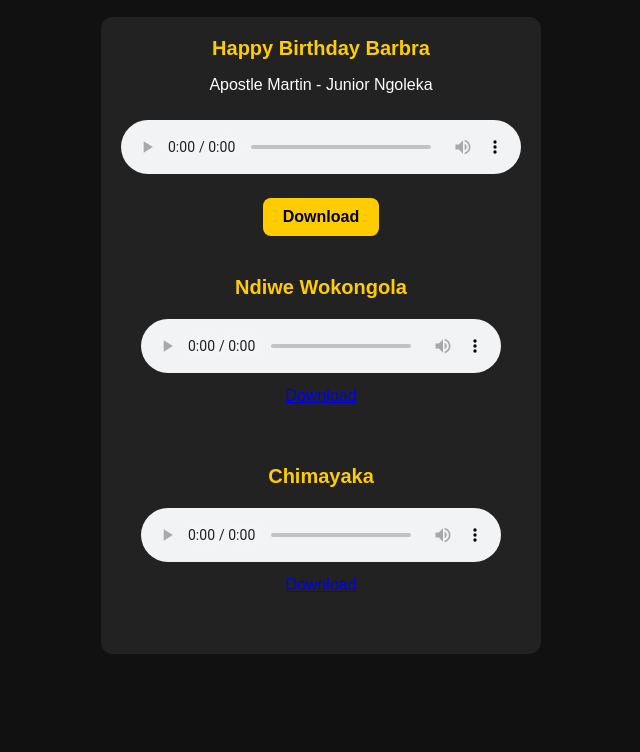
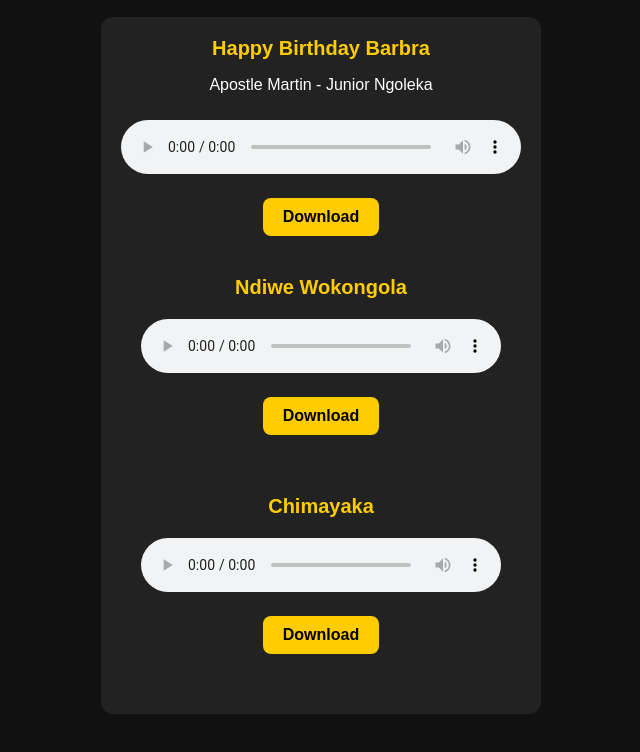
Before and after one commit to JuniorNgoleka/astro-blog-starter-template, an Astro site: page /music in a window 1280 px wide. Shown: the part 1045-1797 px from the top of the page, without its empty margins (319-959 px from the left). Before the commit the page ends 1747 px from the top, so only its background shows below. Built offline with nearby package versions, Linux system fonts and the light colour scheme; Astro itself is replaced by a stand-in of ours.

Commit message:
Update music.astro

```diff
--- a/src/pages/music.astro
+++ b/src/pages/music.astro
@@ -66,7 +66,7 @@ audio{width:100%;margin:10px 0}
     <audio controls>
       <source src="/Ndiwe-Wokongola.mp3" type="audio/mpeg" />
     </audio>
-    <a href="/Ndiwe-Wokongola.mp3" download class="download-btn">Download</a>
+    <a class="btn" href="/Ndiwe-Wokongola.mp3" download>Download</a>
   </div>
 
   <div class="song-card">
@@ -74,7 +74,7 @@ audio{width:100%;margin:10px 0}
     <audio controls>
       <source src="/Chimayaka-Jr-Ngoleka.mp3" type="audio/mpeg" />
     </audio>
-    <a href="/Chimayaka-Jr-Ngoleka.mp3" download class="download-btn">Download</a>
+    <a class="btn" href="/Chimayaka-Jr-Ngoleka.mp3" download>Download</a>
   </div>
 </div>
 </body>
```
